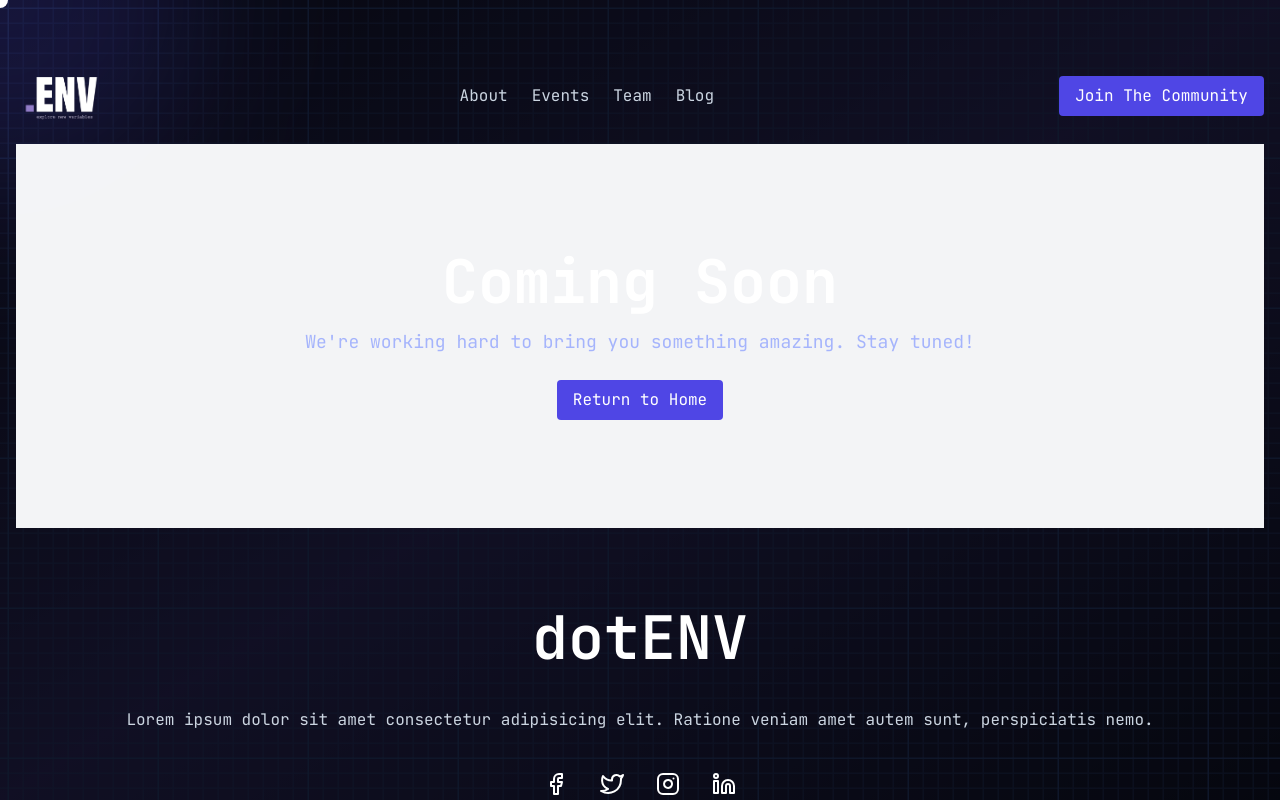
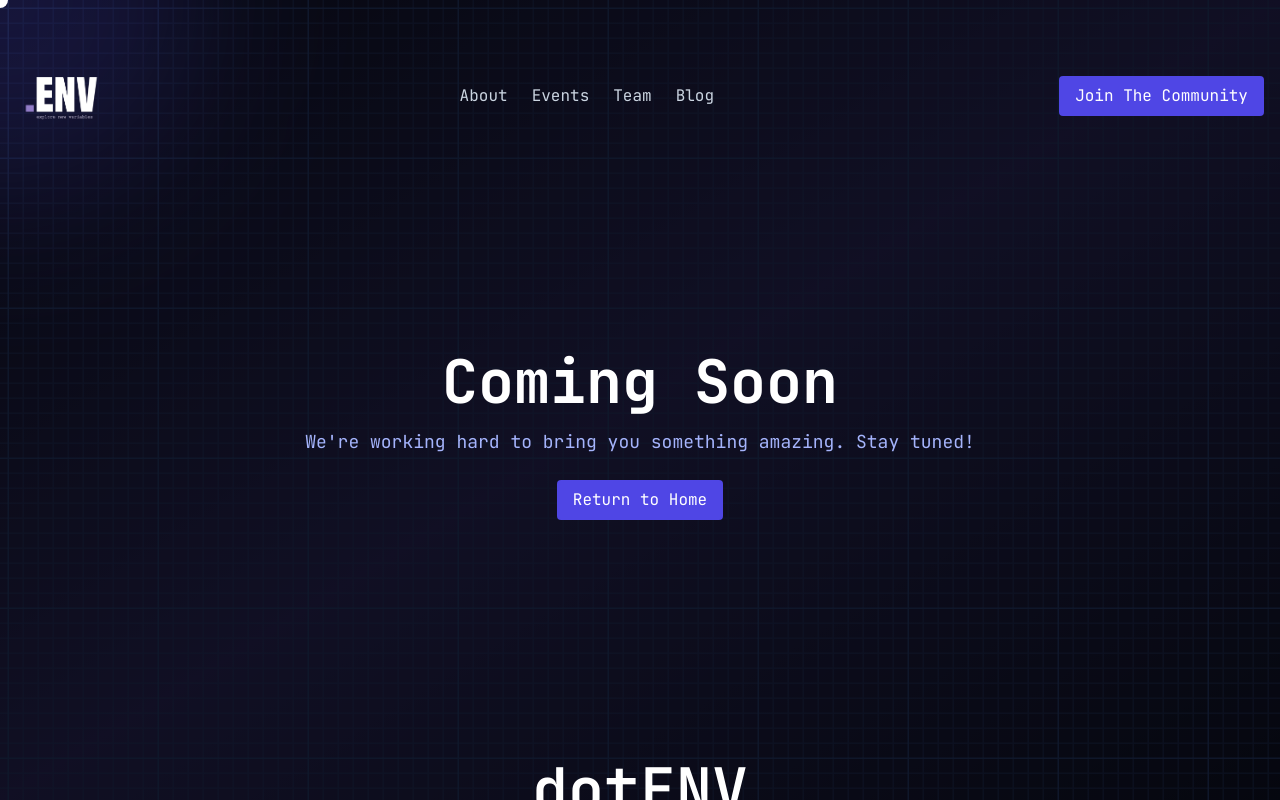
Before and after one commit to violentanirudh/dotenv, a React (Vite) app: page /blog in a window 1280 px wide. Built offline with nearby package versions, Linux system fonts and the light colour scheme.

Commit message:
Coming Soon

```diff
--- a/src/Pages/ComingSoonPage.jsx
+++ b/src/Pages/ComingSoonPage.jsx
@@ -2,7 +2,7 @@ import { Link } from 'react-router-dom';
 
 const ComingSoon = () => {
   return (
-    <div className="h-96 bg-gray-100 flex flex-col items-center justify-center text-center">
+    <div className="py-40 flex flex-col items-center justify-center text-center mt-12">
       <h1 className="text-6xl font-bold text-white mb-4">Coming Soon</h1>
       <p className="text-lg mb-6 text-indigo-300">
         We&apos;re working hard to bring you something amazing. Stay tuned!
```
